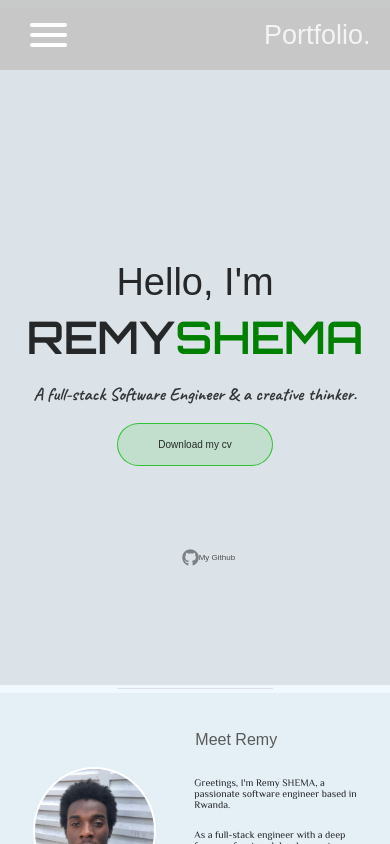
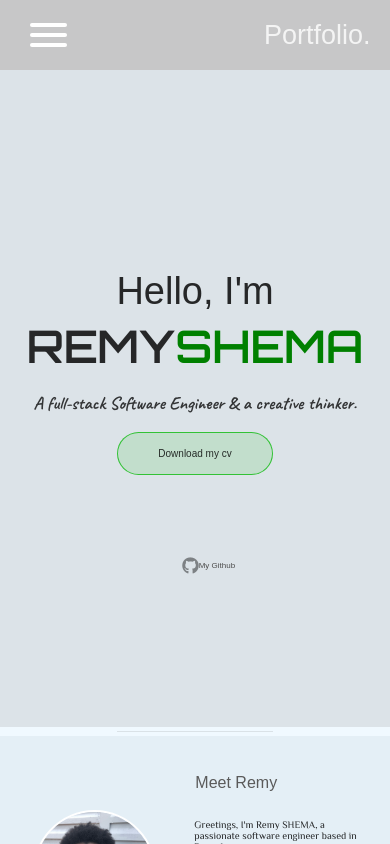
Before and after one commit to Shemaremy/Portfolio, a React (Vite) app in the folder portfolio website/: page / in a window 390 px wide. Shown: the top 844 px of the page. Built offline with nearby package versions, Linux system fonts and the light colour scheme; a web font is replaced by a local one.

Commit message:
commit 007

```diff
--- a/portfolio website/src/components/Parts/CSS/Responsive.css
+++ b/portfolio website/src/components/Parts/CSS/Responsive.css
@@ -115,6 +115,7 @@
     }
 
 }
+
 
 
 
@@ -1872,13 +1873,13 @@
 
 @media (max-width: 767px) {
     body {
-        height: 500vh !important;
+        height: 510vh !important;
     }
 
 
 
     .center_img {
-        height: 16% !important;
+        height: 17% !important;
     }
 
     .Part2 {
```
